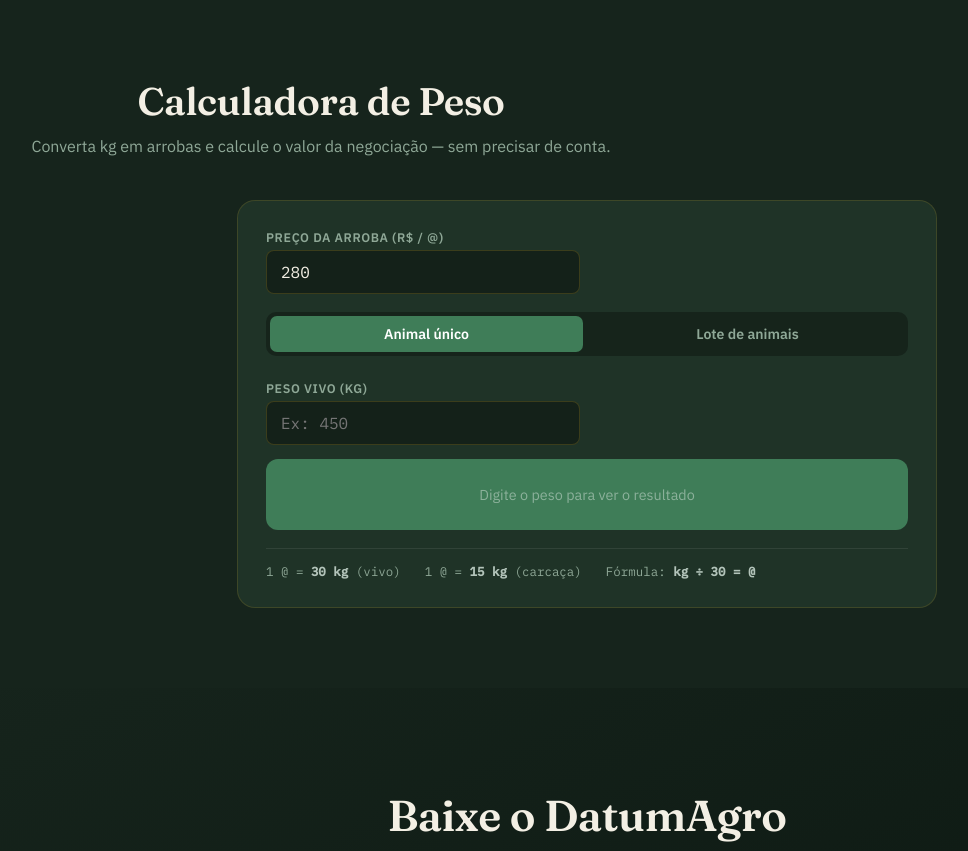
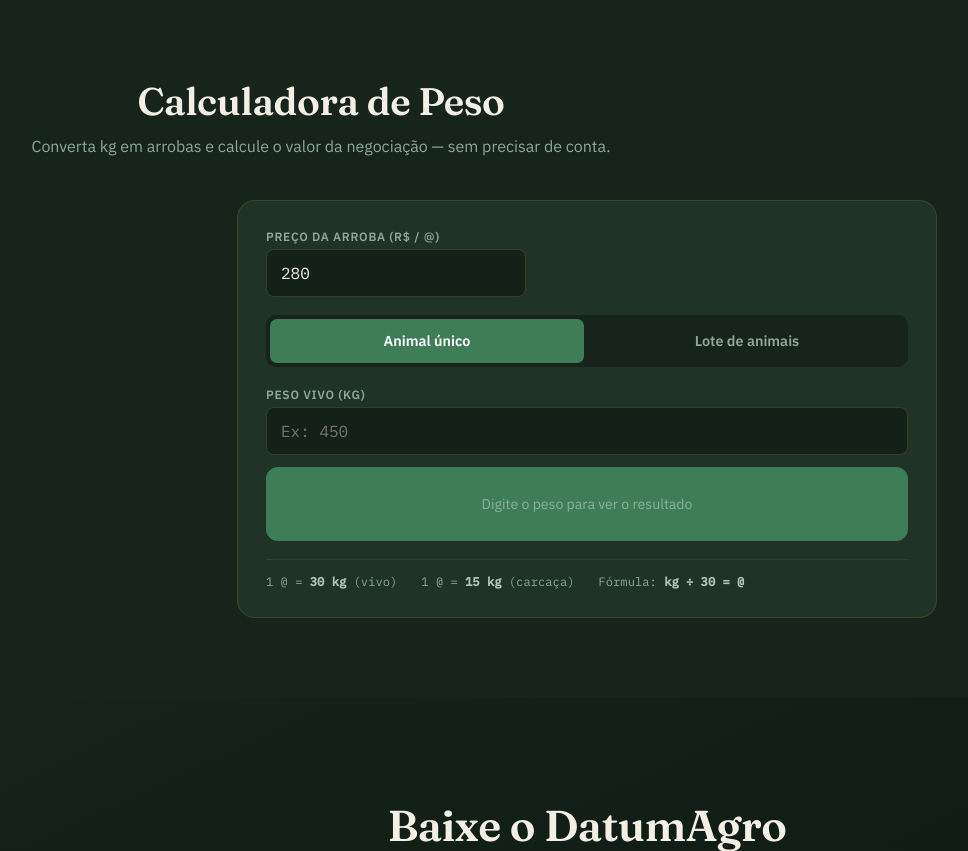
Before and after one commit to nexuscrmia-wq/Datumagro, a Django app: page / in a window 1280 px wide. Shown: the part 3328-4179 px from the top of the page, without its empty margins (53-1021 px from the left). Run offline with Django 5.2, Linux system fonts and the light colour scheme; parts of the project's set-up code (start-up, migrations or seed data) failed here and were passed over.

Commit message:
fix: calculadora responsiva para mobile, tablet e notebook
CSS reescrito com mobile-first, clamp(), tap targets 44px+,
overflow correto na lista de lote e inputmode=decimal para iOS.

Co-Authored-By: Claude Sonnet 4.6 <noreply@anthropic.com>

```diff
--- a/templates/home.html
+++ b/templates/home.html
@@ -455,88 +455,180 @@
     .reveal.visible { opacity: 1; transform: translateY(0); }
 
     /* ── CALCULADORA ── */
-    .calc-section { padding: 80px 0; background: var(--ink); }
-    .calc-section .section-head { text-align: center; margin-bottom: 40px; }
-    .calc-section .section-head h2 { color: var(--paper); font-size: clamp(1.7rem,4vw,2.4rem); }
-    .calc-section .section-head p  { color: #8fa897; margin-top: 10px; font-size: 1rem; }
+    .calc-section {
+      padding: clamp(40px,8vw,80px) 0;
+      background: var(--ink);
+    }
+    .calc-section .section-head { text-align: center; margin-bottom: clamp(24px,5vw,40px); }
+    .calc-section .section-head h2 { color: var(--paper); font-size: clamp(1.5rem,5vw,2.4rem); }
+    .calc-section .section-head p  { color: #8fa897; margin-top: 10px; font-size: clamp(0.88rem,2.5vw,1rem); }
+
     .calc-card {
-      background: var(--ink-2); border: 1px solid rgba(201,162,39,0.18);
-      border-radius: 18px; padding: 28px; max-width: 700px; margin: 0 auto;
+      background: var(--ink-2);
+      border: 1px solid rgba(201,162,39,0.18);
+      border-radius: clamp(12px,3vw,18px);
+      padding: clamp(16px,4vw,28px);
+      max-width: 700px;
+      margin: 0 auto;
     }
+
+    /* Preço no topo */
+    .calc-preco-row { margin-bottom: 18px; }
+    .calc-preco-row .calc-field { max-width: 260px; }
+    @media(max-width:480px){ .calc-preco-row .calc-field { max-width: 100%; } }
+
+    /* Tabs */
     .calc-tabs {
-      display: flex; gap: 8px; margin-bottom: 24px;
+      display: flex; gap: 6px; margin-bottom: 20px;
       background: rgba(0,0,0,0.3); border-radius: 10px; padding: 4px;
     }
     .calc-tab {
-      flex: 1; padding: 9px 0; border: none; border-radius: 7px;
-      font-family: 'IBM Plex Sans', sans-serif; font-size: 0.88rem; font-weight: 600;
+      flex: 1; padding: 10px 8px; border: none; border-radius: 7px;
+      font-family: 'IBM Plex Sans', sans-serif;
+      font-size: clamp(0.8rem,2.5vw,0.9rem); font-weight: 600;
       cursor: pointer; transition: background .15s, color .15s;
       background: transparent; color: #8fa897;
+      min-height: 44px; /* tap target */
     }
     .calc-tab.active { background: var(--pasture); color: #fff; }
+
     .calc-panel { display: none; }
     .calc-panel.active { display: block; }
-    .calc-row { display: grid; grid-template-columns: 1fr 1fr; gap: 14px; margin-bottom: 14px; }
-    @media(max-width:520px){ .calc-row { grid-template-columns:1fr; } }
+
+    /* Campo genérico */
     .calc-field { display: flex; flex-direction: column; gap: 5px; }
-    .calc-field label { font-size: 0.78rem; font-weight: 600; color: #8fa897; letter-spacing: 0.05em; text-transform: uppercase; }
+    .calc-field label {
+      font-size: 0.75rem; font-weight: 600; color: #8fa897;
+      letter-spacing: 0.06em; text-transform: uppercase;
+    }
     .calc-field input {
-      background: rgba(0,0,0,0.35); border: 1px solid rgba(201,162,39,0.22);
-      border-radius: 8px; padding: 11px 14px;
-      color: var(--paper); font-size: 1rem; font-family: 'IBM Plex Mono', monospace;
+      background: rgba(0,0,0,0.35);
+      border: 1px solid rgba(201,162,39,0.22);
+      border-radius: 8px;
+      padding: 12px 14px;
+      color: var(--paper);
+      font-size: 1rem; font-family: 'IBM Plex Mono', monospace;
       outline: none; transition: border-color .15s;
+      width: 100%;
       -webkit-appearance: none; -moz-appearance: textfield;
+      min-height: 48px; /* tap target */
     }
+    .calc-field input::-webkit-outer-spin-button,
+    .calc-field input::-webkit-inner-spin-button { -webkit-appearance: none; }
     .calc-field input:focus { border-color: var(--tag-gold); }
+
+    /* Resultado animal único */
     .calc-result {
       background: var(--pasture); border-radius: 12px;
-      padding: 18px 22px; display: flex; gap: 0; flex-wrap: wrap;
-      margin-top: 6px;
+      padding: clamp(14px,3vw,20px) clamp(12px,3vw,22px);
+      display: flex; flex-wrap: wrap; gap: 0;
+      margin-top: 12px;
     }
-    .calc-result-item { flex: 1; min-width: 120px; text-align: center; }
+    .calc-result-item { flex: 1; min-width: 90px; text-align: center; padding: 4px 0; }
     .calc-result-item .r-val {
       font-family: 'Fraunces', Georgia, serif;
-      font-size: 1.8rem; font-weight: 700; color: #fff; line-height: 1;
+      font-size: clamp(1.4rem,4vw,1.9rem); font-weight: 700; color: #fff; line-height: 1.1;
     }
-    .calc-result-item .r-val.big { font-size: 2.1rem; color: var(--tag-gold); }
-    .calc-result-item .r-lbl { font-size: 0.72rem; color: rgba(255,255,255,0.7); margin-top: 4px; text-transform: uppercase; letter-spacing: 0.05em; }
-    .calc-result-sep { width: 1px; background: rgba(255,255,255,0.15); margin: 6px 0; }
-    .calc-result-empty { color: rgba(255,255,255,0.4); text-align: center; width: 100%; font-size: 0.9rem; padding: 8px 0; }
-    /* lote */
-    .lote-add { display: grid; grid-template-columns: 1fr 1fr auto; gap: 8px; margin-bottom: 12px; align-items: end; }
-    @media(max-width:520px){ .lote-add { grid-template-columns:1fr 1fr auto; } }
+    .calc-result-item .r-val.big {
+      font-size: clamp(1.6rem,5vw,2.2rem); color: var(--tag-gold);
+    }
+    .calc-result-item .r-lbl {
+      font-size: 0.68rem; color: rgba(255,255,255,0.7);
+      margin-top: 3px; text-transform: uppercase; letter-spacing: 0.05em;
+    }
+    .calc-result-sep {
+      width: 1px; background: rgba(255,255,255,0.15);
+      margin: 4px 0; align-self: stretch;
+    }
+    @media(max-width:340px) { .calc-result-sep { display: none; } .calc-result-item { min-width: 80px; } }
+    .calc-result-empty {
+      color: rgba(255,255,255,0.4); text-align: center;
+      width: 100%; font-size: 0.88rem; padding: 8px 0;
+    }
+
+    /* Lote — entrada rápida */
+    .lote-add {
+      display: grid;
+      grid-template-columns: 1fr 1fr auto;
+      gap: 8px; margin-bottom: 14px; align-items: end;
+    }
+    @media(max-width:380px) {
+      .lote-add {
+        grid-template-columns: 1fr 1fr;
+        grid-template-rows: auto auto;
+      }
+      .btn-add-lote { grid-column: 1 / -1; width: 100%; border-radius: 8px; }
+    }
     .btn-add-lote {
-      height: 44px; padding: 0 16px; border: none; border-radius: 8px;
-      background: var(--pasture); color: #fff; font-size: 1.1rem;
+      min-height: 48px; padding: 0 18px; border: none; border-radius: 8px;
+      background: var(--pasture); color: #fff;
+      font-size: 1.4rem; font-weight: 700;
       cursor: pointer; transition: background .15s;
+      display: flex; align-items: center; justify-content: center;
+      white-space: nowrap;
     }
-    .btn-add-lote:hover { background: #4f9e6e; }
+    .btn-add-lote:hover, .btn-add-lote:active { background: #4f9e6e; }
+
+    /* Totais do lote */
     .lote-totais {
-      background: var(--pasture); border-radius: 10px; padding: 12px 18px;
-      display: flex; justify-content: space-around; flex-wrap: wrap; gap: 10px;
-      margin-bottom: 10px;
+      background: var(--pasture); border-radius: 10px;
+      padding: clamp(10px,2.5vw,14px) clamp(12px,3vw,18px);
+      display: flex; justify-content: space-around;
+      flex-wrap: wrap; gap: 10px; margin-bottom: 10px;
     }
-    .lote-tot-item { text-align: center; }
-    .lote-tot-item .t-val { color: #fff; font-weight: 700; font-size: 1rem; font-family:'Fraunces',serif; }
-    .lote-tot-item .t-val.gold { color: var(--tag-gold); font-size: 1.15rem; }
-    .lote-tot-item .t-lbl { color: rgba(255,255,255,0.65); font-size: 0.7rem; text-transform: uppercase; }
-    .lote-list { display: flex; flex-direction: column; gap: 6px; max-height: 220px; overflow-y: auto; }
+    .lote-tot-item { text-align: center; min-width: 64px; }
+    .lote-tot-item .t-val {
+      color: #fff; font-weight: 700;
+      font-size: clamp(0.88rem,2.5vw,1rem);
+      font-family: 'Fraunces', serif;
+    }
+    .lote-tot-item .t-val.gold { color: var(--tag-gold); font-size: clamp(1rem,3vw,1.15rem); }
+    .lote-tot-item .t-lbl { color: rgba(255,255,255,0.65); font-size: 0.68rem; text-transform: uppercase; }
+
+    /* Lista do lote */
+    .lote-list {
+      display: flex; flex-direction: column; gap: 6px;
+      max-height: clamp(180px,40vh,280px); overflow-y: auto;
+      -webkit-overflow-scrolling: touch;
+      overscroll-behavior: contain;
+    }
     .lote-item {
-      display: flex; align-items: center; gap: 8px;
-      background: rgba(0,0,0,0.25); border-radius: 8px; padding: 8px 12px;
+      display: flex; align-items: center; gap: 6px;
+      background: rgba(0,0,0,0.25); border-radius: 8px;
+      padding: 9px 10px; min-height: 44px;
     }
     .lote-item .li-num {
-      width: 22px; height: 22px; border-radius: 50%; background: var(--pasture);
+      width: 22px; height: 22px; border-radius: 50%;
+      background: var(--pasture); flex-shrink: 0;
       display: flex; align-items: center; justify-content: center;
-      font-size: 11px; font-weight: 700; color: #fff; flex-shrink: 0;
+      font-size: 11px; font-weight: 700; color: #fff;
     }
-    .lote-item .li-brinco { flex: 1; color: var(--paper); font-size: 0.85rem; font-weight: 600; }
-    .lote-item .li-kg    { color: #8fa897; font-size: 0.82rem; }
-    .lote-item .li-at    { color: var(--pasture-light); font-weight: 700; font-size: 0.85rem; }
-    .lote-item .li-val   { color: var(--tag-gold); font-size: 0.82rem; }
-    .lote-item .li-rm    { background: none; border: none; cursor: pointer; color: #c0392b; font-size: 1.1rem; padding: 0 2px; line-height: 1; }
-    .calc-ref { margin-top: 18px; border-top: 1px solid rgba(255,255,255,0.08); padding-top: 14px; display: flex; gap: 24px; flex-wrap: wrap; }
-    .calc-ref span { font-size: 0.78rem; color: #8fa897; font-family: 'IBM Plex Mono', monospace; }
+    .lote-item .li-brinco {
+      flex: 1; min-width: 0;
+      color: var(--paper); font-size: 0.84rem; font-weight: 600;
+      white-space: nowrap; overflow: hidden; text-overflow: ellipsis;
+    }
+    .lote-item .li-kg  { color: #8fa897; font-size: 0.8rem; white-space: nowrap; flex-shrink: 0; }
+    .lote-item .li-at  { color: var(--pasture-light); font-weight: 700; font-size: 0.84rem; white-space: nowrap; flex-shrink: 0; }
+    .lote-item .li-val { color: var(--tag-gold); font-size: 0.8rem; white-space: nowrap; flex-shrink: 0; }
+    /* Esconde kg e valor em telas muito pequenas para não transbordar */
+    @media(max-width:380px) {
+      .lote-item .li-kg  { display: none; }
+      .lote-item .li-val { display: none; }
+    }
+    .lote-item .li-rm {
+      background: none; border: none; cursor: pointer;
+      color: #c0392b; font-size: 1.2rem; padding: 0 4px;
+      line-height: 1; flex-shrink: 0; min-width: 28px;
+      min-height: 28px; display: flex; align-items: center; justify-content: center;
+    }
+
+    /* Referência */
+    .calc-ref {
+      margin-top: 18px; border-top: 1px solid rgba(255,255,255,0.08);
+      padding-top: 14px; display: flex; gap: 16px 24px; flex-wrap: wrap;
+    }
+    .calc-ref span { font-size: 0.76rem; color: #8fa897; font-family: 'IBM Plex Mono', monospace; }
     .calc-ref span b { color: #b3c4ba; }
   </style>
 </head>
@@ -872,7 +964,7 @@
     <div class="calc-card reveal">
 
       <!-- Preço da @ -->
-      <div class="calc-row" style="margin-bottom:18px;">
+      <div class="calc-preco-row">
         <div class="calc-field">
           <label>Preço da Arroba (R$ / @)</label>
           <input type="number" id="c-preco" value="280" min="0" step="0.01" placeholder="Ex: 280.00">
@@ -887,11 +979,9 @@
 
       <!-- Painel: animal único -->
       <div class="calc-panel active" id="panel-unico">
-        <div class="calc-row">
-          <div class="calc-field">
-            <label>Peso vivo (kg)</label>
-            <input type="number" id="c-peso" min="0" step="0.1" placeholder="Ex: 450">
-          </div>
+        <div class="calc-field">
+          <label>Peso vivo (kg)</label>
+          <input type="number" id="c-peso" min="0" step="0.1" placeholder="Ex: 450" inputmode="decimal">
         </div>
         <div class="calc-result" id="c-result-unico">
           <span class="calc-result-empty">Digite o peso para ver o resultado</span>
@@ -903,13 +993,13 @@
         <div class="lote-add">
           <div class="calc-field">
             <label>Brinco (opcional)</label>
-            <input type="text" id="l-brinco" placeholder="Ex: B-001" style="text-transform:uppercase;">
+            <input type="text" id="l-brinco" placeholder="B-001" style="text-transform:uppercase;" autocomplete="off">
           </div>
           <div class="calc-field">
             <label>Peso (kg)</label>
-            <input type="number" id="l-peso" min="0" step="0.1" placeholder="450">
+            <input type="number" id="l-peso" min="0" step="0.1" placeholder="450" inputmode="decimal">
           </div>
-          <button class="btn-add-lote" onclick="adicionarLote()" title="Adicionar">+</button>
+          <button class="btn-add-lote" onclick="adicionarLote()" title="Adicionar animal">+</button>
         </div>
         <div class="lote-totais" id="l-totais" style="display:none;"></div>
         <div class="lote-list" id="l-list"></div>
```
